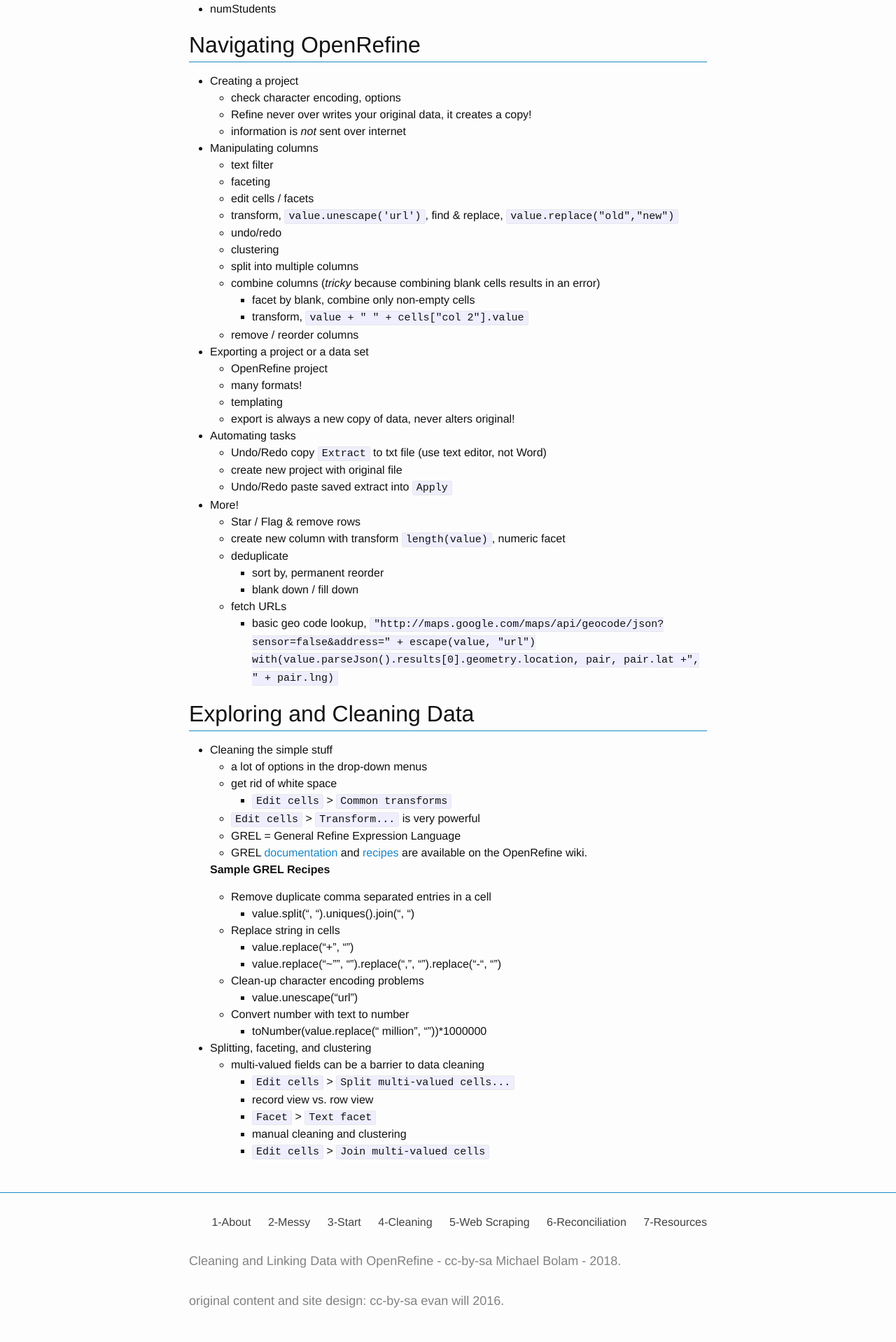
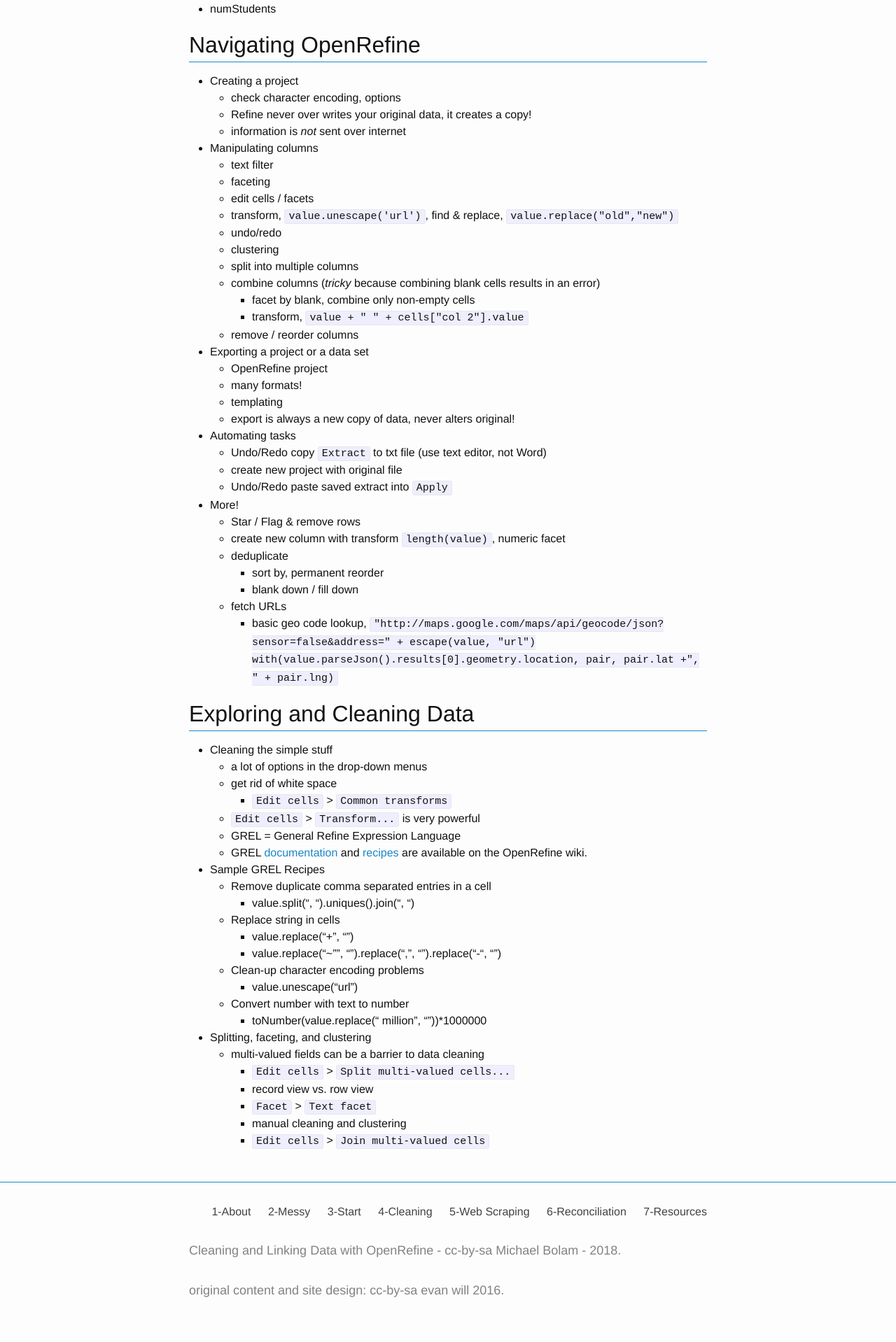
Before and after one commit to mbolam/DSWS_OpenRefine, a Jekyll site: the page built from 4-cleaning.md, in a window 1280 px wide. Shown: the part 660-2578 px from the top of the page at 70% size. Built offline with Jekyll 4.4.1, drawn with Linux system fonts in a browser that asks for light colours.

Commit message:
update structure

```diff
--- a/4-cleaning.md
+++ b/4-cleaning.md
@@ -75,7 +75,7 @@ The data fields are
   - GREL = General Refine Expression Language
   - GREL [documentation](https://github.com/OpenRefine/OpenRefine/wiki/General-Refine-Expression-Language) and [recipes](https://github.com/OpenRefine/OpenRefine/wiki/Recipes) are available on the OpenRefine wiki.
 
-  **Sample GREL Recipes**
+- Sample GREL Recipes
    - Remove duplicate comma separated entries in a cell
      - value.split(", ").uniques().join(", ")
    - Replace string in cells
```
